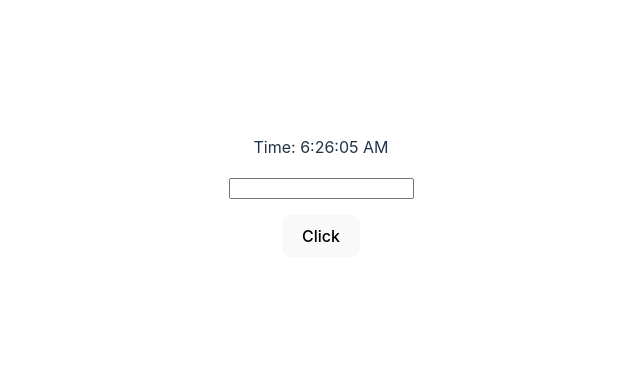
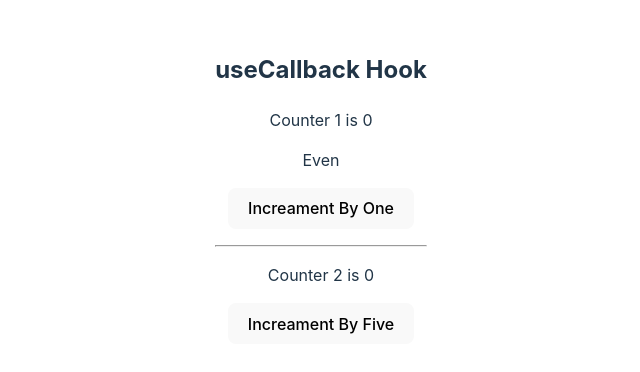
Before and after one commit to mdmidulhosen/React-Js-Vite-Project-LWS-, a React (Vite) app: page / in a window 1280 px wide. Shown: the part 204-576 px from the top of the page, without its empty margins (319-959 px from the left). Built offline with nearby package versions, Linux system fonts and the light colour scheme.

Commit message:
useCallback and useMemo hooks done

```diff
--- a/src/App.jsx
+++ b/src/App.jsx
@@ -1,58 +1,57 @@
-import React, { Component } from "react";
+import React, { Component, useCallback, useMemo, useState } from "react";
 // import ClockList from "./component/ClockList";
 import './App.css'
-// import Form from "./component/Form";
-import Calculator from "./component/Calculator";
-import ClickCounter from "./component/ClickCounter";
-import HovwerCounter, { HoverCounter } from "./component/HoverCounter";
-import Clock from "./component/Clock";
-import User from "./component/HOC/User";
-import Counter from "./component/Counter";
-import Section from "./component/Section";
-import themeContext from "./context/themeContext";
-import Todo from "./component/Todo";
-import AnotherCounter from "./component/AnotherCounter";
-import UseEffectClass from "./component/UseEffectClass";
-import UseEffectFunction from "./component/UseEffectFunction";
+import Title from "./component/Title";
+import ShowCount from "./component/ShowCount";
+import HookButton from "./component/HookButton";
+// // import Form from "./component/Form";
+// import Calculator from "./component/Calculator";
+// import ClickCounter from "./component/ClickCounter";
+// import HovwerCounter, { HoverCounter } from "./component/HoverCounter";
+// import Clock from "./component/Clock";
+// import User from "./component/HOC/User";
+// import Counter from "./component/Counter";
+// import Section from "./component/Section";
+// import themeContext from "./context/themeContext";
+// import Todo from "./component/Todo";
+// import AnotherCounter from "./component/AnotherCounter";
+// import UseEffectClass from "./component/UseEffectClass";
+// import UseEffectFunction from "./component/UseEffectFunction";
 
-export default class App extends Component {
-  state = {
-    theme: "dark"
-  }
+export default function App() {
 
-  changeTheme = () => {
-    this.setState(({ theme }) => {
-      if (theme === "dark") {
-        return {
-          theme: "light"
-        }
-      } else {
-        return {
-          theme: "dark"
-        }
-      }
-    })
-  }
+  const [count1, setCount1] = useState(0);
+  const [count2, setCount2] = useState(0);
 
-  render() {
-    const { theme } = this.state
-    return (
-      <>
-        <div className="app">
+  const increamentByOne = useCallback(() => {
+    setCount1((prevCount) => prevCount + 1)
+  }, [])
 
-          <UseEffectFunction />
+  const increamentByFive = useCallback(() => {
+    setCount2((prevCount) => prevCount + 5)
+  }, [])
 
-          {/* <ClickCounter />
-          <HovwerCounter /> */}
+  const isEvenOrOdd = useMemo(() => {
+    let i = 0
+    while (i < 1000000000) i += 1;
+    return count1 % 2 === 0;
+  }, [count1])
 
-          {/* <Counter renderprops={(count, increamentCount) => (
-            <ClickCounter count={count} increamentCount={increamentCount} />
-          )} />
+  return (
+    <>
+      <div className="app">
 
-          <themeContext.Provider value={{ theme: theme, changeTheme: this.changeTheme }}><Section /></themeContext.Provider> */}
+        <Title />
+        <ShowCount count={count1} title={"Counter 1"} />
+        <p>
+          {isEvenOrOdd ? "Even" : "Odd"}
+        </p>
+        <HookButton handleClick={increamentByOne}>Increament By One</HookButton>
+        <hr />
+        <ShowCount count={count2} title={"Counter 2"} />
+        <HookButton handleClick={increamentByFive}>Increament By Five</HookButton>
 
-        </div>
-      </>
-    );
-  }
+      </div>
+    </>
+  );
 }
--- /dev/null
+++ b/src/component/HookButton.jsx
@@ -0,0 +1,14 @@
+import React from "react";
+
+function HookButton({handleClick, children}){
+    console.log(`rerendering button ${children}`)
+    return (
+        <p>
+            <button type="button" onClick={handleClick}>
+                {children}
+            </button>
+        </p>
+    )
+}
+
+export default React.memo(HookButton)
--- /dev/null
+++ b/src/component/ShowCount.jsx
@@ -0,0 +1,13 @@
+import React from "react";
+
+function ShowCount({count, title}){
+    console.log(`rendering ${title}......`)
+
+    return (
+        <p>
+            {title} is {count}
+        </p>
+    )
+}
+
+export default React.memo(ShowCount)
--- /dev/null
+++ b/src/component/Title.jsx
@@ -0,0 +1,10 @@
+import React from "react";
+
+function Title(){
+    console.log(`rendering title`);
+    return(
+        <h2>useCallback Hook</h2>
+    )
+}
+
+export default React.memo(Title)
--- a/src/component/UseEffectFunction.jsx
+++ b/src/component/UseEffectFunction.jsx
@@ -6,14 +6,13 @@ export default function UseEffectFunction() {
     const [ date, setDate] = useState(new Date());
 
     useEffect(()=>{
-        console.log("component render")
         document.title = `Clicked ${count} Times`
     }, [count])
 
     useEffect(()=>{
         const interval = setInterval(tick, 1000)
         return ()=>{
-            clearInterval(interval)
+            clearInterval(interval);
         }
     })
 
```
